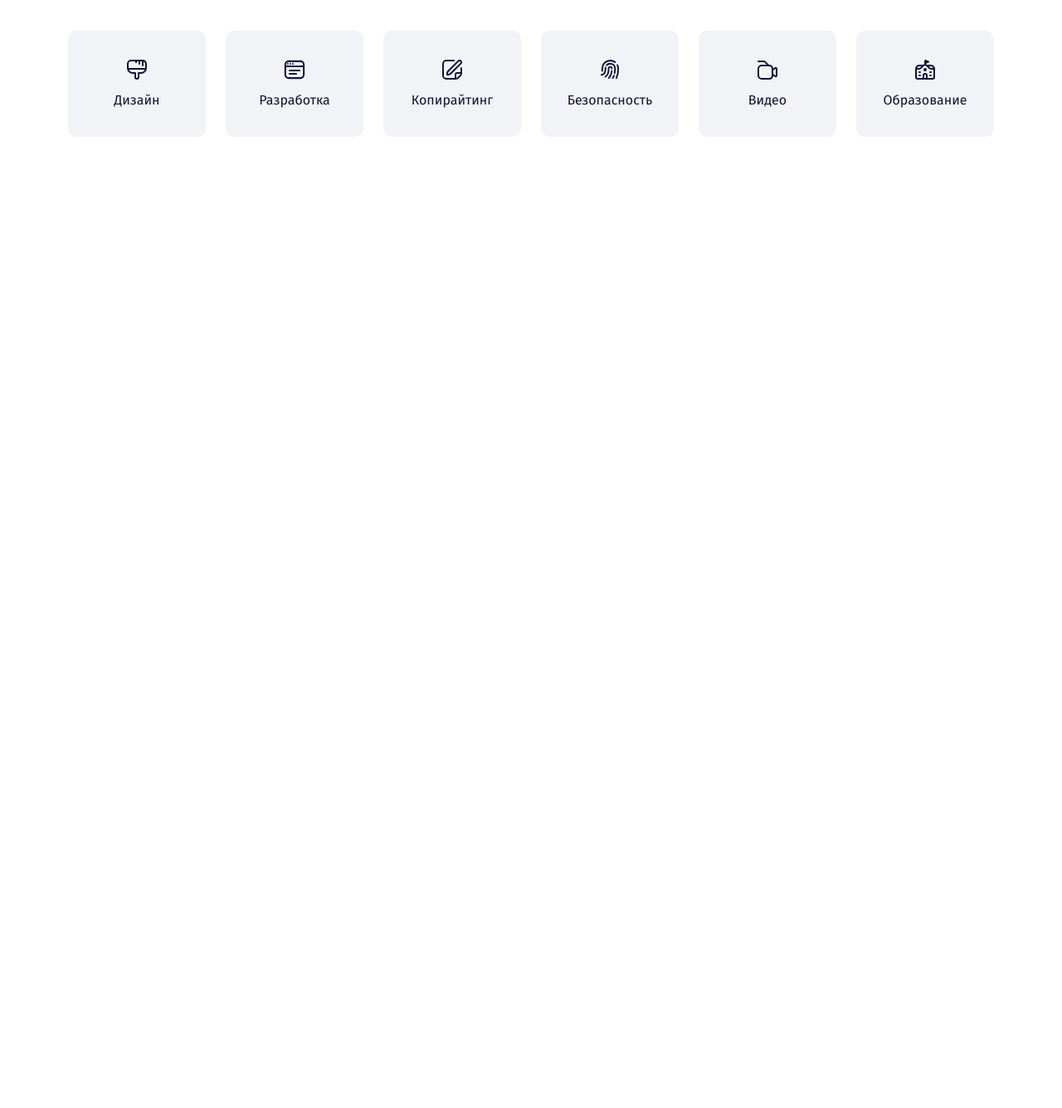
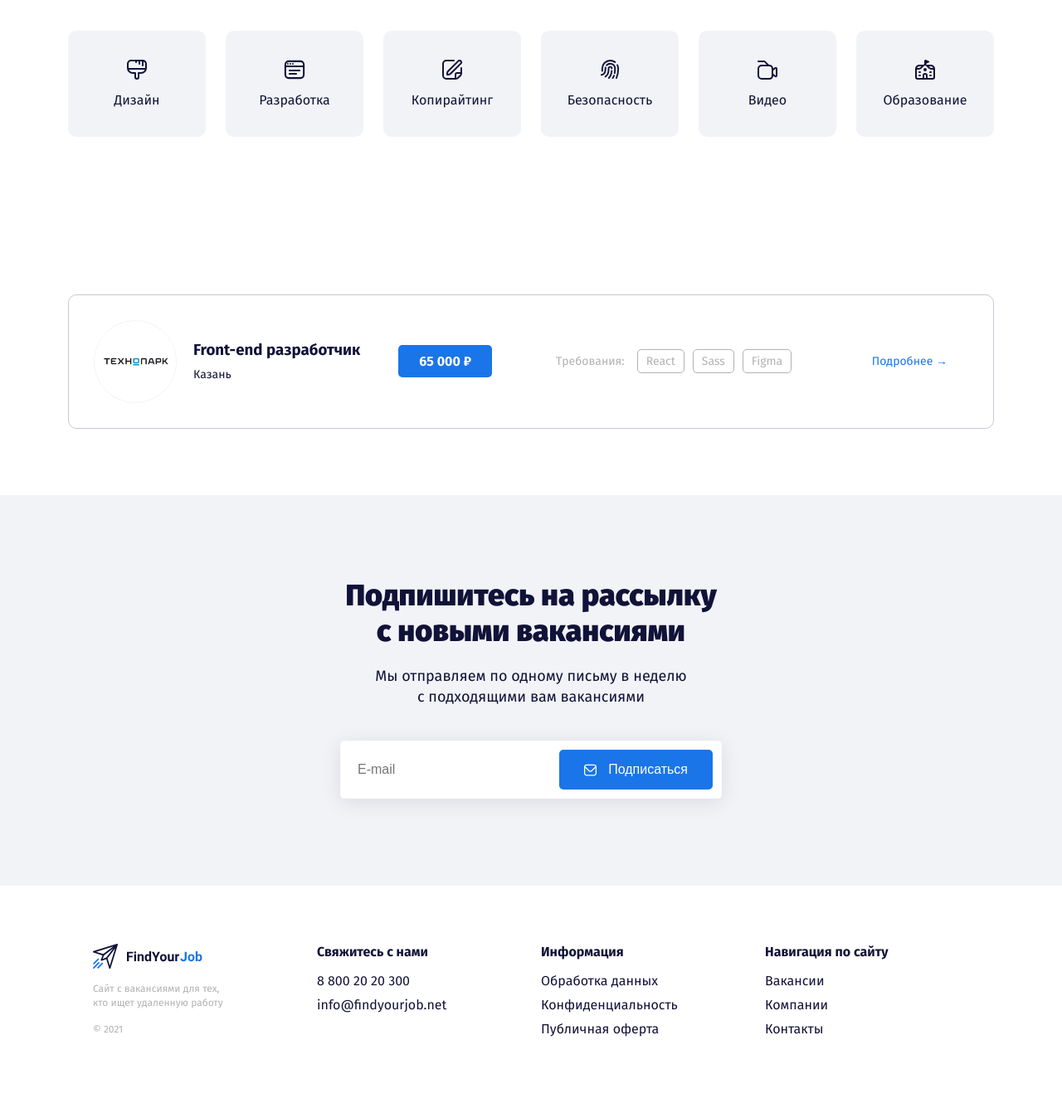
Before and after one commit to shahone/findyourjob, a plain HTML site: page index.html in a window 1280 px wide. Shown: the part 860-2196 px from the top of the page at 83% size. Before the commit the page ends 1105 px from the top, so only its background shows below. Drawn offline with Linux system fonts and the light colour scheme.

Commit message:
Add files via upload

```diff
--- a/css/style.css
+++ b/css/style.css
@@ -1,5 +1,6 @@
 :root {
   --black: #111238;
+  --blue: #1a75e8;
 }
 
 *, *::after, *::before {
@@ -43,7 +44,7 @@ body{
 }
 
 .button-primary {
-  background: #1a75e8;
+  background: var(--blue);
   border-radius: 5px;
   padding: 15px 30px;
   color: #fff;
@@ -115,13 +116,7 @@ body{
   margin-bottom: 40px;
 }
 
-.category .col {
-  max-width: 190px;
-}
-
 .card {
-  width: 100%;
-  max-width: 166px;
   text-align: center;
   text-decoration: none;
   color: #111238;
@@ -139,18 +134,113 @@ body{
   transition: fill .2s;
 }
 
+.offer{
+  border: 1px solid #C5C9D5;
+  border-radius: 10px;
+  padding: 30px;
+}
+.offer:not(:last-child){
+  margin-bottom: 20px;
+}
+
+.offer-img{
+  width: 100px;
+  height: 100px;
+  border-radius: 50%;
+  border: 1px solid #F2F3F6;
+  object-fit: contain;
+  margin-right: 20px;
+}
+
+.offer-desc{
+  margin-right: 46px;
+}
+
+.offer-name{
+  margin: 0 0 10px 0;
+}
+
+.offer-place{
+  font-size: 14px;
+  margin: 0;
+}
+
+.offer-salary{
+  margin-right: 62px;
+  background: var(--blue);
+  border-radius: 5px;
+  padding: 10px 25px;
+  font-weight: 700;
+  color: #fff;
+}
+
+.more{
+  font-size: 14px;
+  color: var(--blue);
+  text-decoration: none;
+  margin: 0 25px 0 auto;
+}
+
+.subscribe{
+  background: #F2F3F6;
+}
+
+.subscribe-form{
+  max-width: 460px;
+  margin: 0 auto;
+  text-align: center;
+}
+
+.subscribe-title{
+  font-weight: 900;
+  font-size: 36px;
+  line-height: 43px;
+  margin-bottom: 20px;
+}
+
+.subscribe-subtitle{
+  font-size: 18px;
+  line-height: 140%;
+  margin-bottom: 40px;
+}
+
+.footer{
+  padding: 70px 100px;
+}
+
+.footer-desc, .footer-copy{
+  max-width: 166px;
+  font-size: 12px;
+  line-height: 140%;
+  color: #b2b2b2;
+}
+
+.footer-title{
+  font-weight: bold;
+  font-size: 16px;
+  margin: 0;
+}
+.footer-list{
+  list-style: none;
+  padding: 0;
+}
+.footer-list-item{
+  margin-bottom: 10px;
+}
+.footer-list-link{
+  text-decoration: none;
+  color: inherit;
+}
+
 @media(hover) {
-  .button-primary:hover {
-    background: rgba(#1a75e8, .5);
-  }
   .button-primary:hover {
     background: #4c91e6;
   }
   .menu-item:hover .menu-link{
-    color: #1a75e8;
+    color: var(--blue);
   }
   .card:hover{
-    background: #1a75e8;
+    background: var(--blue);
     color: #fff;
   }
   .card:hover .card-icon{
--- a/index.html
+++ b/index.html
@@ -50,14 +50,13 @@
               <img class="button-icon" src="img/search.svg" alt="search">
               <span class="button-text">искать вакансии</span>
             </button>
-          </div> <!-- input-group -->
+          </div>
           <div class="tags-group d-flex align-items-center">
             <p class="tags-label">Например:</p>
             <a class="tag" href="/">Front-end</a>
             <a class="tag" href="/">Back-end</a>
             <a class="tag" href="/">Designer</a>
           </div>
-
         </div>
         <div class="col-6 offset-1">
           <img class="hero-img" src="img/hero-image.svg" alt="image">
@@ -69,7 +68,7 @@
     <div class="container">
       <h2 class="section-title">Категории</h2>
       <div class="row d-flex justify-content-between">
-        <div class="col">
+        <div class="col-2">
           <a class="card d-flex flex-column align-items-center" href="#">
             <svg class="card-icon ">
               <use href="img/category/icons.svg#brush"></use>
@@ -77,7 +76,7 @@
             <span class="card-text">Дизайн</span>
           </a>
         </div>
-        <div class="col">
+        <div class="col-2">
           <a class="card d-flex flex-column align-items-center" href="#">
             <svg class="card-icon">
               <use href="img/category/icons.svg#browser"></use>
@@ -85,7 +84,7 @@
             <span class="card-text">Разработка</span>
           </a>
         </div>
-        <div class="col">
+        <div class="col-2">
           <a class="card d-flex flex-column align-items-center" href="#">
             <svg class="card-icon">
               <use href="img/category/icons.svg#edit"></use>
@@ -93,7 +92,7 @@
             <span class="card-text">Копирайтинг</span>
           </a>
         </div>
-        <div class="col">
+        <div class="col-2">
           <a class="card d-flex flex-column align-items-center" href="#">
             <svg class="card-icon">
               <use href="img/category/icons.svg#fingerprint"></use>
@@ -101,7 +100,7 @@
             <span class="card-text">Безопасность</span>
           </a>
         </div>
-        <div class="col">
+        <div class="col-2">
           <a class="card d-flex flex-column align-items-center" href="#">
             <svg class="card-icon">
               <use href="img/category/icons.svg#camera"></use>
@@ -109,7 +108,7 @@
             <span class="card-text">Видео</span>
           </a>
         </div>
-        <div class="col">
+        <div class="col-2">
           <a class="card d-flex flex-column align-items-center" href="#">
             <svg class="card-icon">
               <use href="img/category/icons.svg#school"></use>
@@ -120,6 +119,91 @@
       </div>
     </div>
   </section>
+  <section class="section offers">
+    <div class="container">
+      <h2 class="section-title"></h2>
+      <div class="offer d-flex align-items-center">
+        <img class="offer-img" src="img/offer-img.png" alt="logo: company">
+        <div class="offer-desc">
+          <h3 class="offer-name">Front-end разработчик</h3>
+          <p class="offer-place">Казань</p>
+        </div>
+        <div class="offer-salary">65 000 ₽</div>
+        <div class="tags-group d-flex align-items-center">
+          <p class="tags-label">Требования:</p>
+          <a class="tag" href="/">React</a>
+          <a class="tag" href="/">Sass</a>
+          <a class="tag" href="/">Figma</a>
+        </div>
+        <a class="more" href='#'>Подробнее →</a>
+      </div>
+    </div>
+  </section>
+  <section class="section subscribe">
+    <div class="container">
+      <form action="" class="subscribe-form">
+        <h2 class="subscribe-title">Подпишитесь на рассылку с новыми вакансиями</h2>
+        <p class="subscribe-subtitle">Мы отправляем по одному письму в неделю с&nbsp;подходящими вам вакансиями</p>
+        <div class="input-group d-flex">
+          <input class="input" type="email" placeholder="E-mail">
+          <button class="button button-primary">
+            <img class="button-icon" src="img/mail.svg" alt="icon: mail">
+            <span class="button-text">Подписаться</span>
+          </button>
+        </div>
+      </form>
+    </div>
+  </section>
+  <footer class="footer">
+    <div class="container">
+      <div class="row">
+        <div class="col-3">
+          <img class="footer-logo" src="img/logo.svg" alt="logo">
+          <p class="footer-desc">Сайт с вакансиями для тех, кто ищет удаленную работу</p>
+          <span class="footer-copy">© 2021</span>
+        </div>
+        <div class="col-3">
+          <h4 class="footer-title">Свяжитесь с нами</h4>
+          <ul class="footer-list">
+            <li class="footer-list-item">
+              <a class="footer-list-link" href="tel:+78002020300">8 800 20 20 300</a>
+            </li>
+            <li class="footer-list-item">
+              <a class="footer-list-link" href="mailto:info@findyourjob.net">info@findyourjob.net</a>
+            </li>
+          </ul>
+        </div>
+        <div class="col-3">
+          <h4 class="footer-title">Информация</h4>
+          <ul class="footer-list">
+            <li class="footer-list-item">
+              <a class="footer-list-link" href="#">Обработка данных</a>
+            </li>
+            <li class="footer-list-item">
+              <a class="footer-list-link" href="#">Конфиденциальность</a>
+            </li>
+            <li class="footer-list-item">
+              <a class="footer-list-link" href="#">Публичная оферта</a>
+            </li>
+          </ul>
+        </div>
+        <div class="col-3">
+          <h4 class="footer-title">Навигация по сайту</h4>
+          <ul class="footer-list">
+            <li class="footer-list-item">
+              <a class="footer-list-link" href="#">Вакансии</a>
+            </li>
+            <li class="footer-list-item">
+              <a class="footer-list-link" href="#">Компании</a>
+            </li>
+            <li class="footer-list-item">
+              <a class="footer-list-link" href="#">Контакты</a>
+            </li>
+          </ul>
+        </div>
+      </div>
+    </div>
+  </footer>
 </body>
 
 </html>
```
Also changed, not shown: img/mail.svg (added), img/offer-img.png (added).
